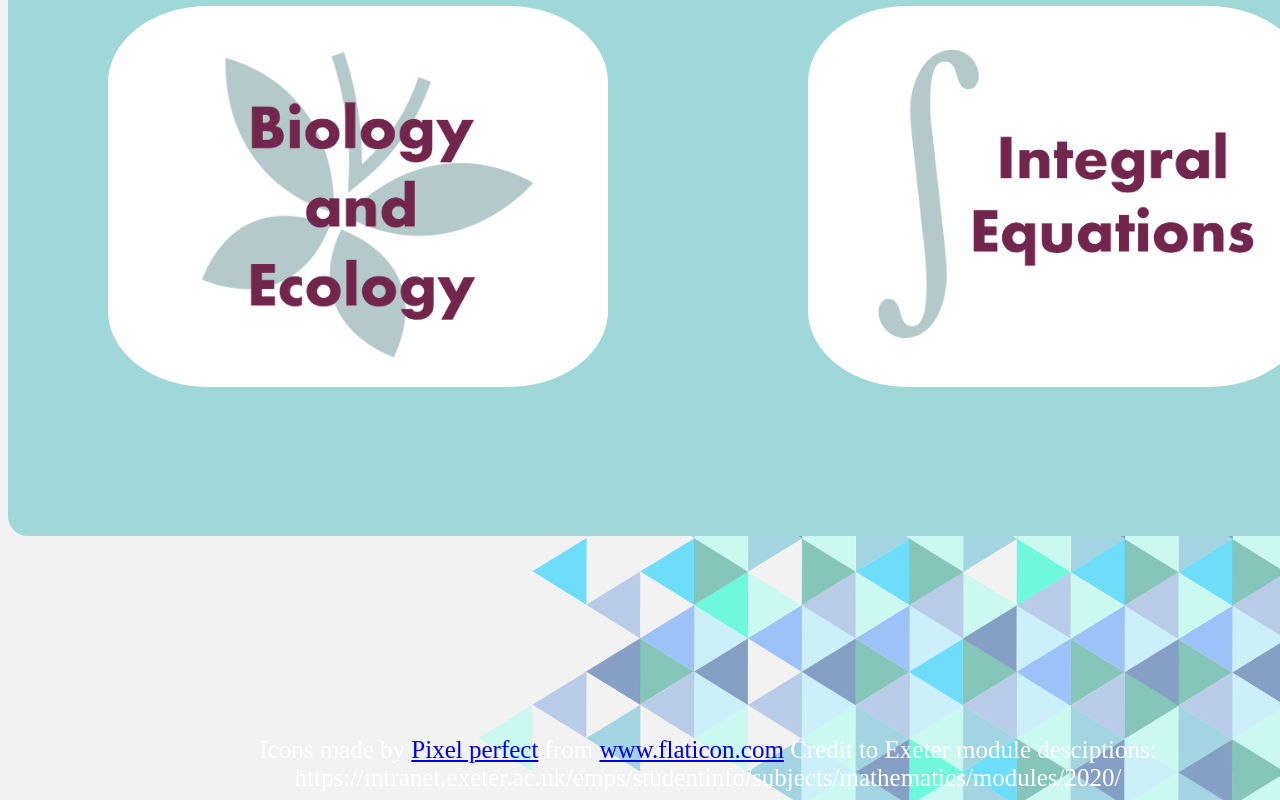
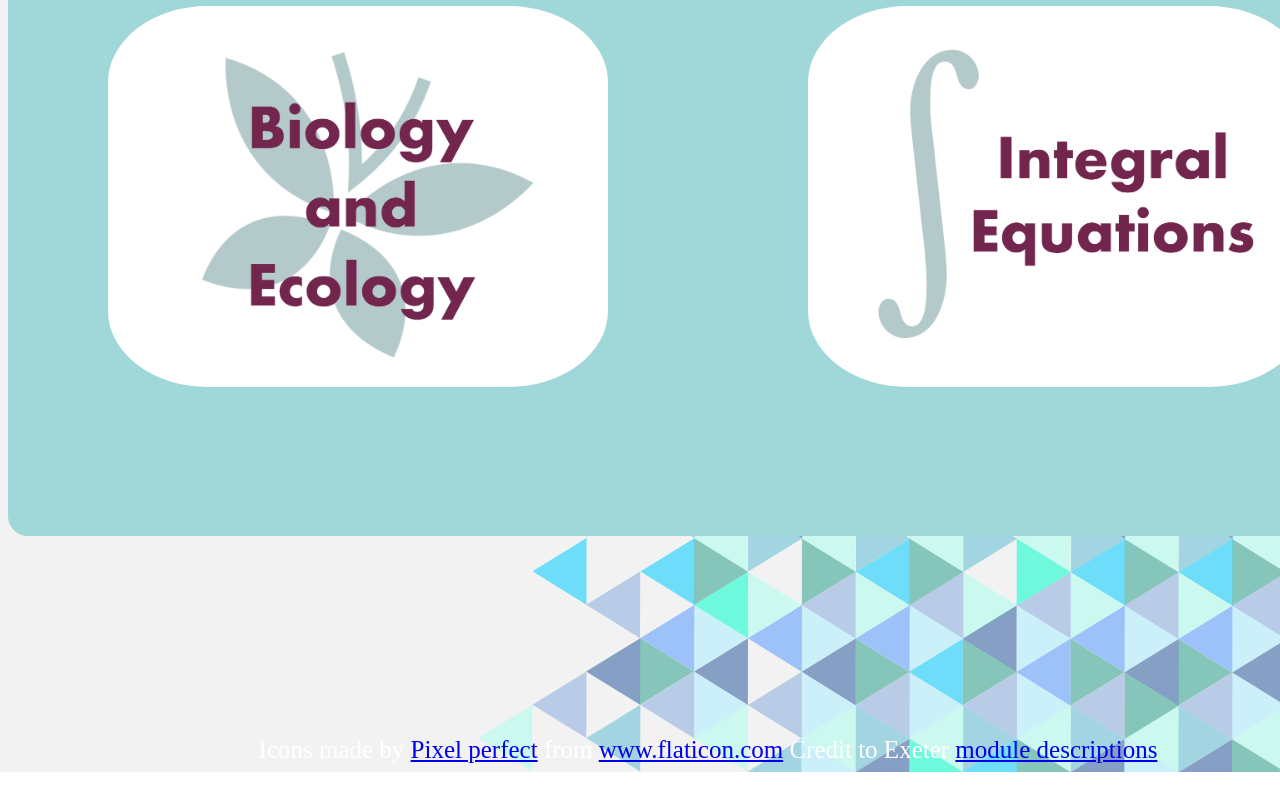
Before and after one commit to 12nathanking/mystudies, a plain HTML site: page index.html in a window 1280 px wide. Shown: the part 8028-8828 px from the top of the page. After the commit the page ends 8800 px from the top, so only its background shows below. Drawn offline with Linux system fonts and the light colour scheme.

Commit message:
Update index.html

```diff
--- a/index.html
+++ b/index.html
@@ -477,7 +477,7 @@
       <div>
        <footer id="ref">Icons made by
           <a href="https://icon54.com/" title="Pixel perfect">Pixel perfect</a> from <a href="https://www.flaticon.com/" title="Flaticon">www.flaticon.com</a>
-          Credit to Exeter module desciptions: https://intranet.exeter.ac.uk/emps/studentinfo/subjects/mathematics/modules/2020/
+          Credit to Exeter <a href="https://intranet.exeter.ac.uk/emps/studentinfo/subjects/mathematics/modules/2020/" title="descriptions">module descriptions</a>
        </footer>
       </div>
 
```
